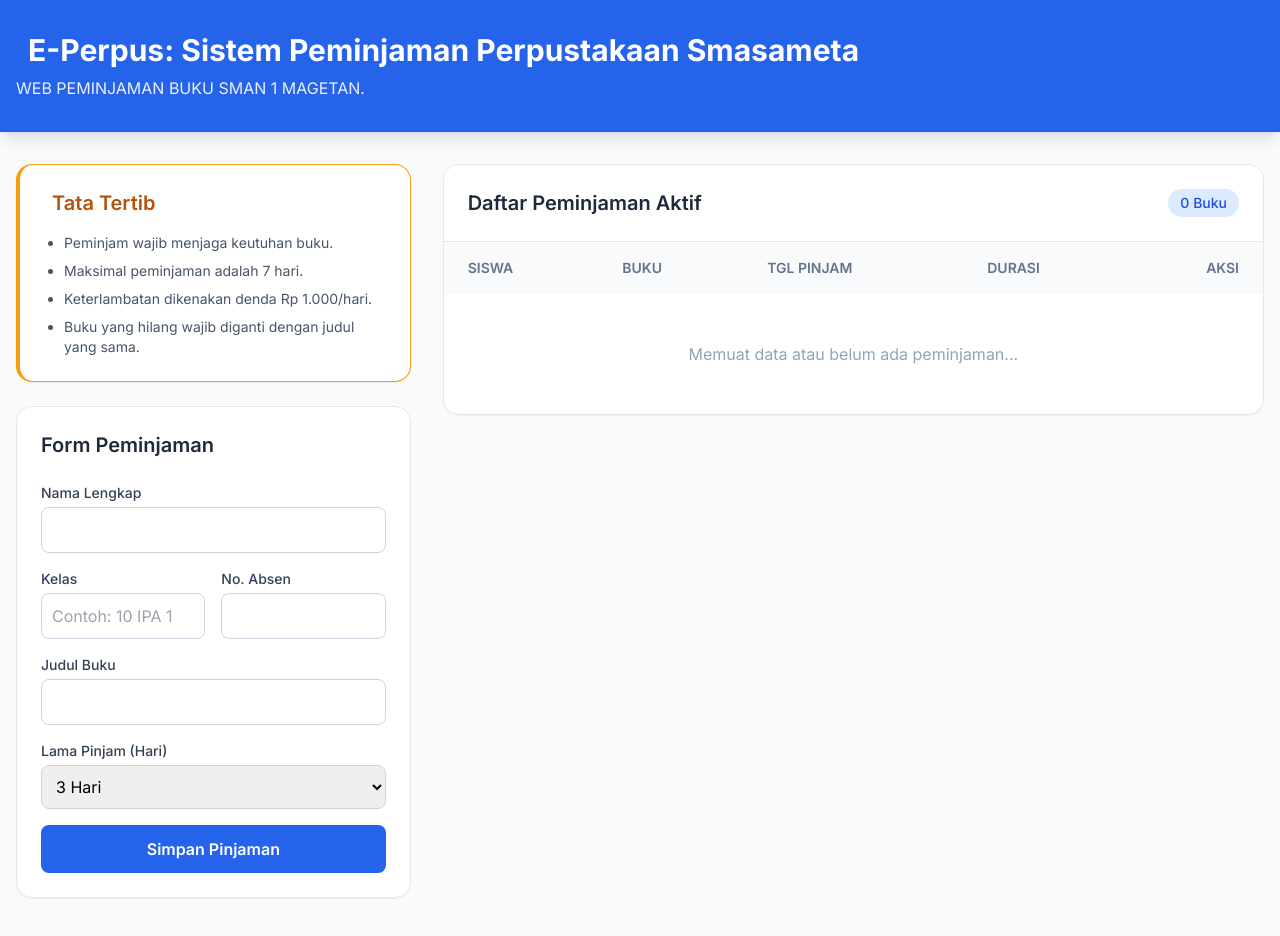
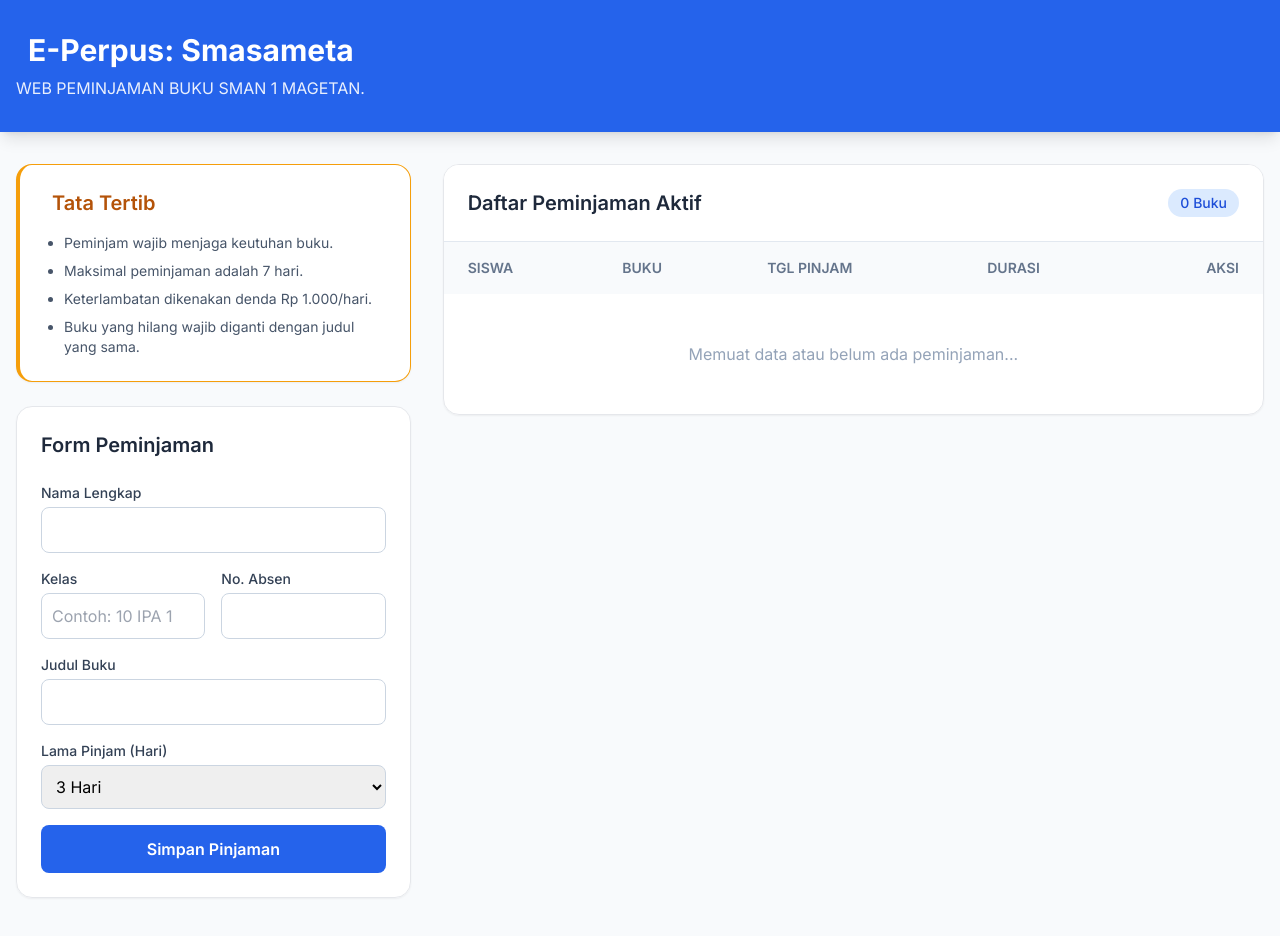
Before and after one commit to fiandraa/data-perpus, a plain HTML site: page index.html in a window 1280 px wide. Drawn offline with nearby package versions, Linux system fonts and the light colour scheme.

Commit message:
Add files via upload

```diff
--- a/index.html
+++ b/index.html
@@ -23,7 +23,7 @@
         <div class="container mx-auto px-4">
             <h1 class="text-3xl font-bold flex items-center gap-3">
                 <span id="book-icon"></span>
-                E-Perpus: Sistem Peminjaman Perpustakaan Smasameta
+                E-Perpus: Smasameta
             </h1>
             <p class="mt-2 opacity-90">WEB PEMINJAMAN BUKU SMAN 1 MAGETAN.</p>
         </div>
```
